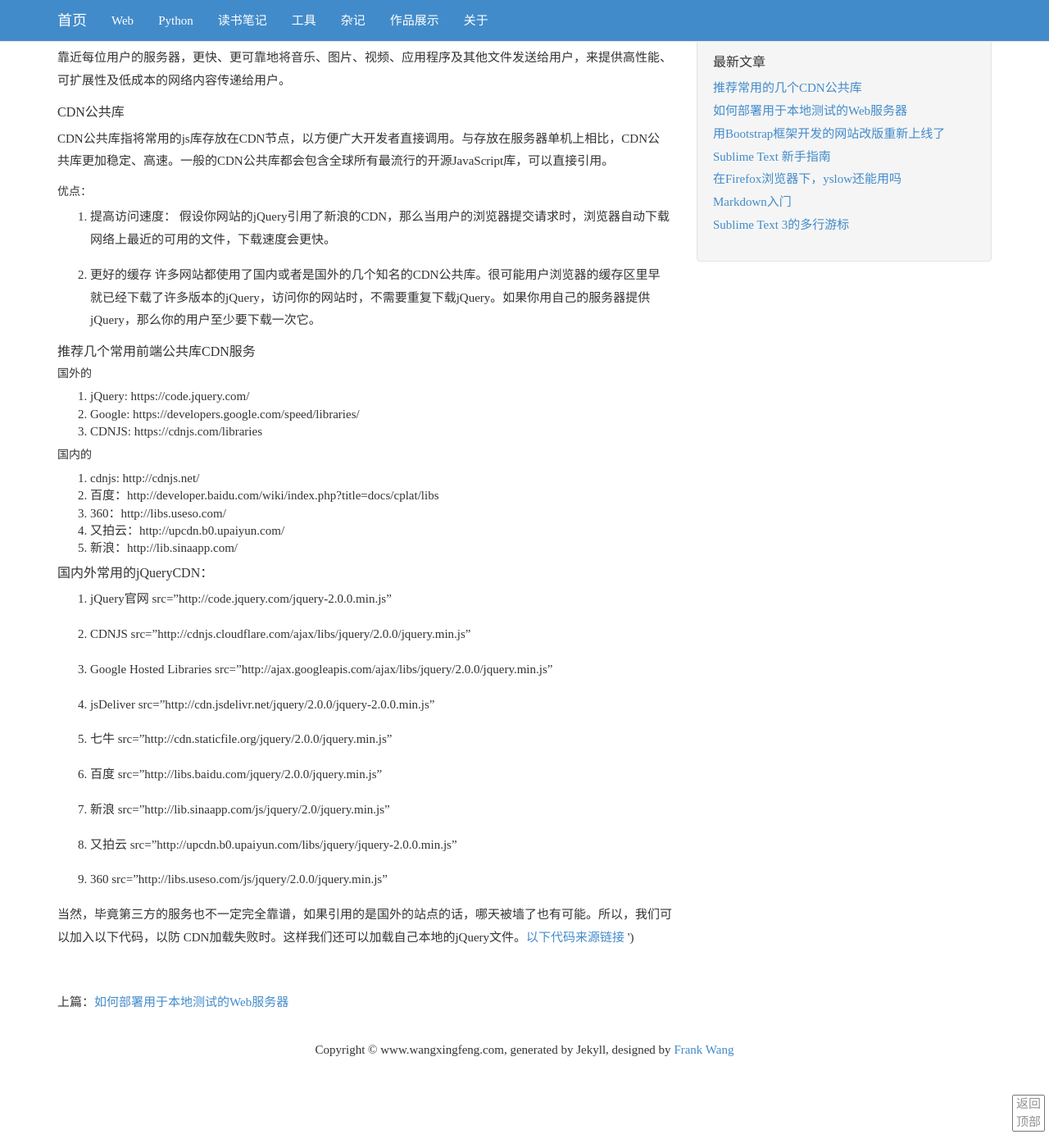
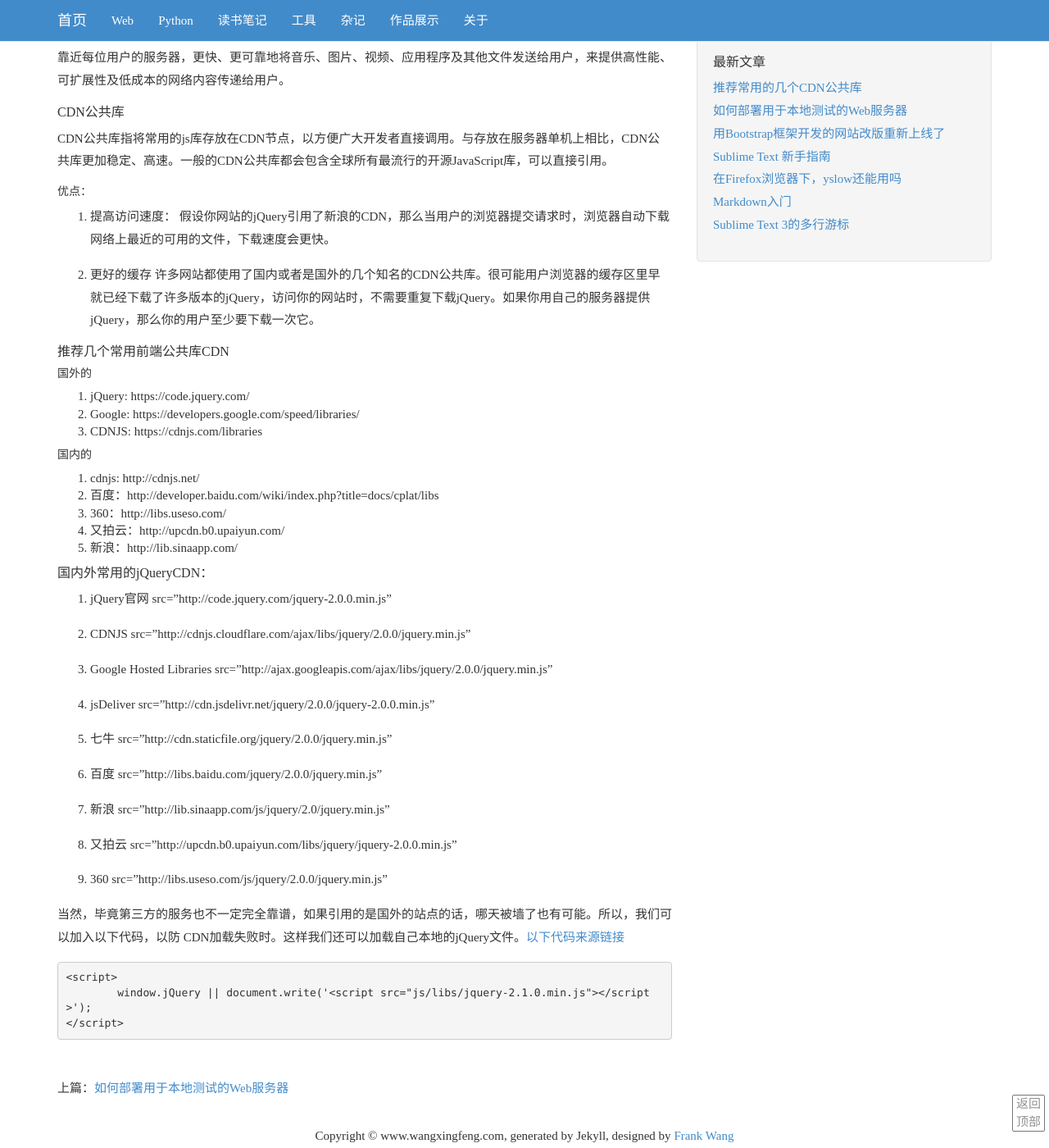
Before and after one commit to frankwang0909/blog_v1.0, a Jekyll site: the page built from _posts/2016-05-30-推荐常见的几个CDN公共库.md, in a window 1280 px wide and 1400 px high, scrolled down 204 px. Shown: the whole window at 82% size. Built offline with Jekyll 4.4.1, drawn with Linux system fonts in a browser that asks for light colours; nearby versions of some CDN libraries.

Commit message:
修改了代码缩进

```diff
--- a/_posts/2016-05-30-推荐常见的几个CDN公共库.md
+++ b/_posts/2016-05-30-推荐常见的几个CDN公共库.md
@@ -19,12 +19,11 @@ CDN公共库指将常用的js库存放在CDN节点，以方便广大开发者直
 
 
 
-#### 推荐几个常用前端公共库CDN服务
+#### 推荐几个常用前端公共库CDN
 ##### 国外的
 1. jQuery: https://code.jquery.com/
 2. Google: https://developers.google.com/speed/libraries/
 3. CDNJS: https://cdnjs.com/libraries
-
 
 ##### 国内的
 1. cdnjs: http://cdnjs.net/
@@ -32,7 +31,6 @@ CDN公共库指将常用的js库存放在CDN节点，以方便广大开发者直
 3. 360：http://libs.useso.com/
 4. 又拍云：http://upcdn.b0.upaiyun.com/
 5. 新浪：http://lib.sinaapp.com/
-
 
 
 #### 国内外常用的jQueryCDN：
@@ -65,4 +63,7 @@ src="http://libs.useso.com/js/jquery/2.0.0/jquery.min.js"
 
 当然，毕竟第三方的服务也不一定完全靠谱，如果引用的是国外的站点的话，哪天被墙了也有可能。所以，我们可以加入以下代码，以防
 CDN加载失败时。这样我们还可以加载自己本地的jQuery文件。[以下代码来源链接](https://paulund.co.uk/fallback-on-local-jquery-if-cdn-fails)
-<script>window.jQuery || document.write('<script src="js/libs/jquery-2.1.0.min.js"></script>')</script>
+
+	<script>
+		window.jQuery || document.write('<script src="js/libs/jquery-2.1.0.min.js"></script>');
+	</script>
```
